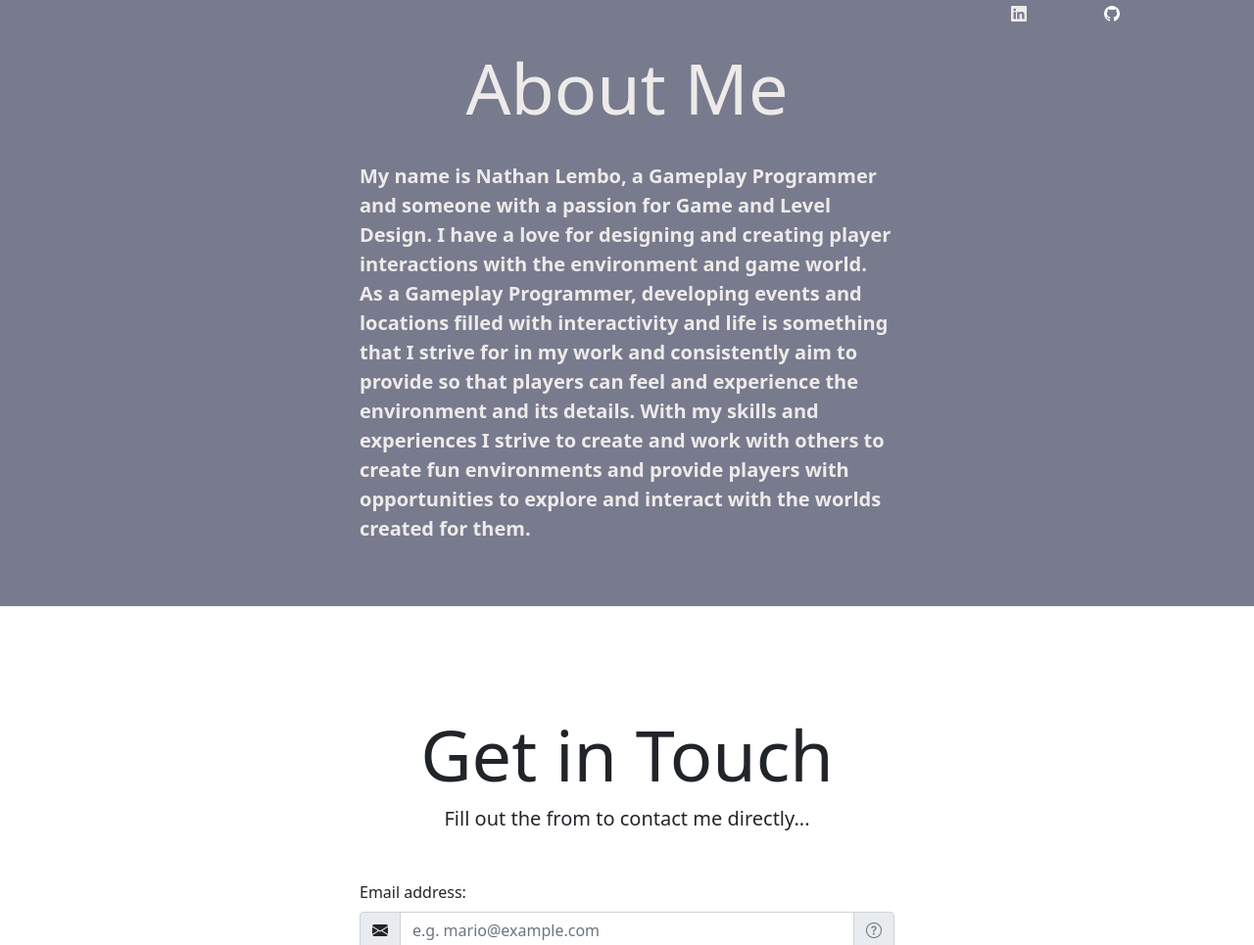
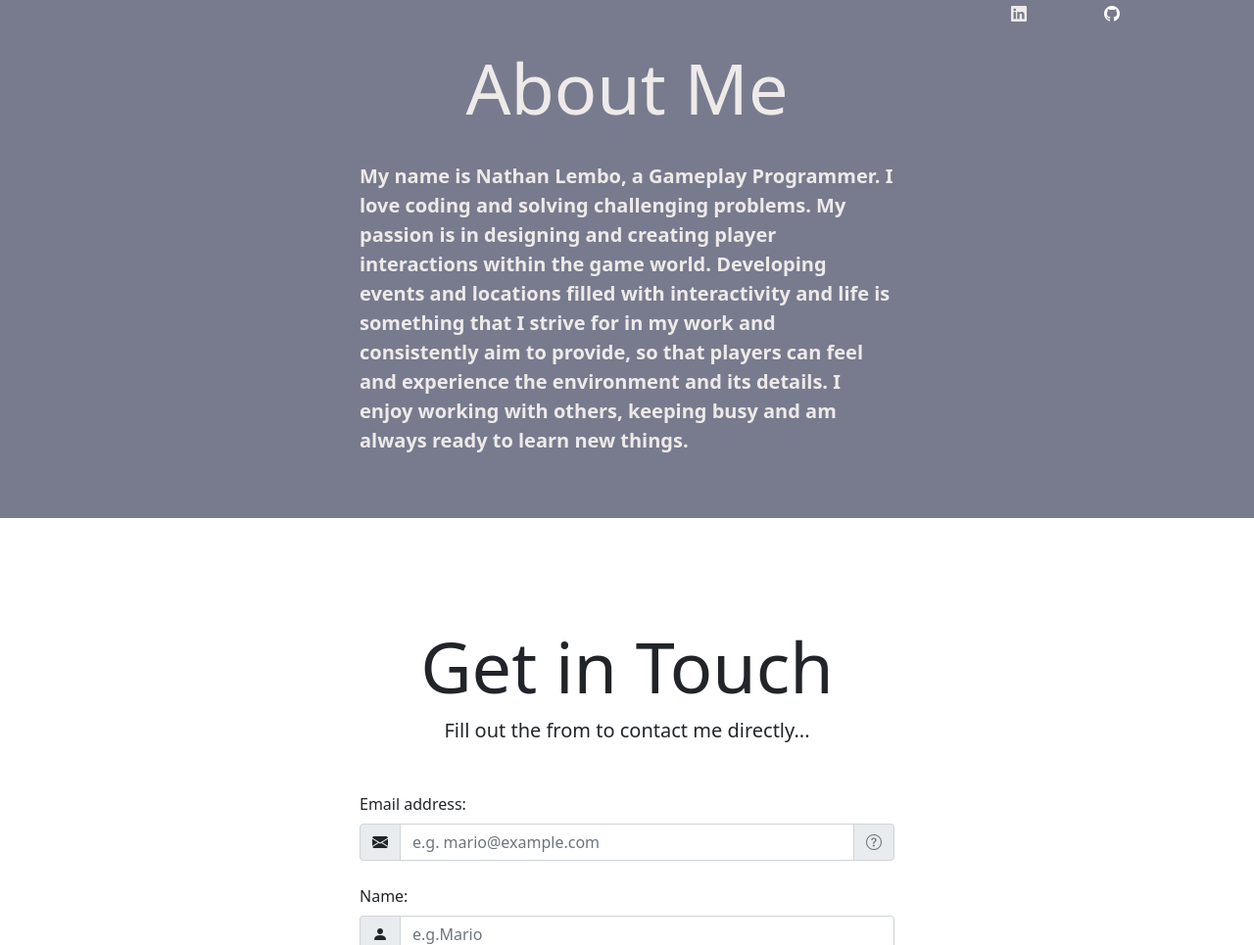
Before and after one commit to nlembo-gameHub/nlembo-gameHub.github.io, a website: page index.html in a window 1280 px wide. Shown: the part 2539-3504 px from the top of the page at 98% size. Drawn offline with nearby package versions, Linux system fonts and the light colour scheme.

Commit message:
Update index.html

```diff
--- a/index.html
+++ b/index.html
@@ -190,7 +190,7 @@
   <div class="col-lg-6">
     <h2 class="display-2 text-center py-4">About Me</h2>
   <p class="lead fw-bold">
-    My name is Nathan Lembo, a Gameplay Programmer and someone with a passion for Game and Level Design. I have a love for designing and creating player interactions with the environment and game world. As a Gameplay Programmer, developing events and locations filled with interactivity and life is something that I strive for in my work and consistently aim to provide so that players can feel and experience the environment and its details. With my skills and experiences I strive to create and work with others to create fun environments and provide players with opportunities to explore and interact with the worlds created for them.
+    My name is Nathan Lembo, a Gameplay Programmer. I love coding and solving challenging problems. My passion is in designing and creating player interactions within the game world. Developing events and locations filled with interactivity and life is something that I strive for in my work and consistently aim to provide, so that players can feel and experience the environment and its details. I enjoy working with others, keeping busy and am always ready to learn new things.
   </p>
   </div>
 </div>
```
